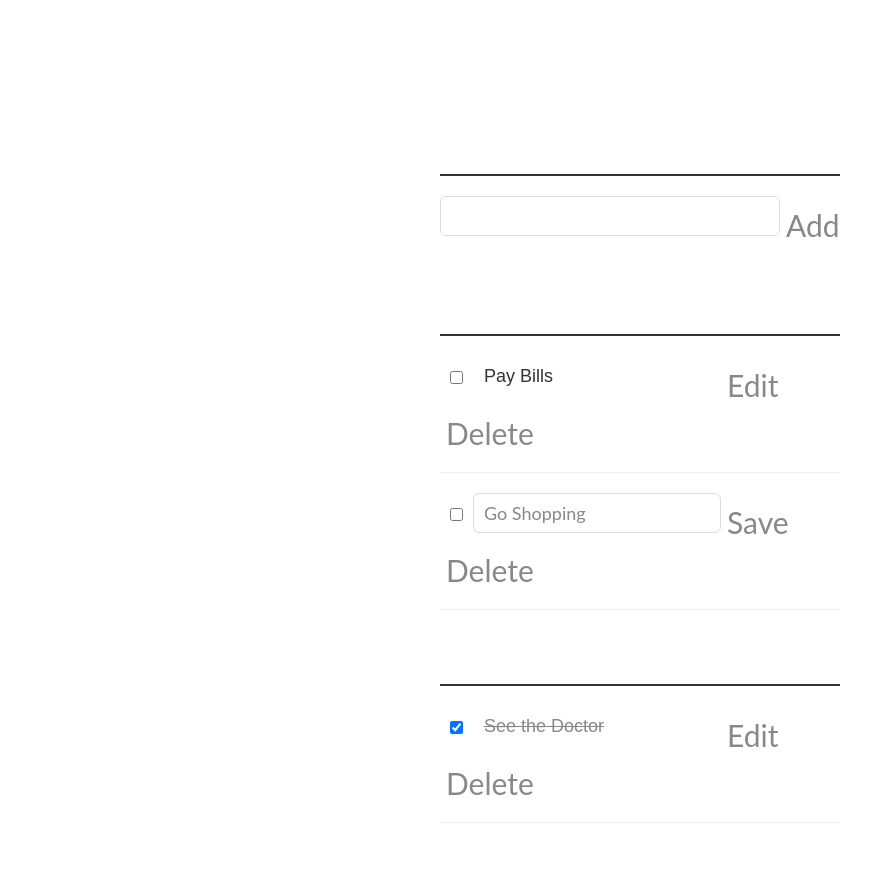
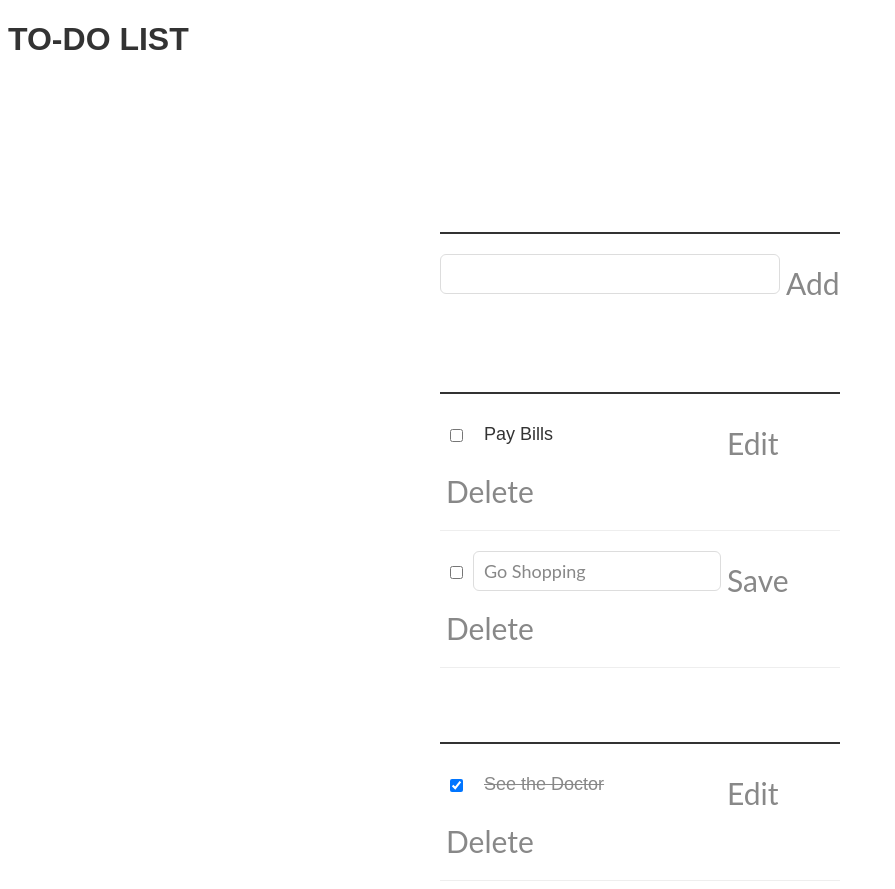
Before and after one commit to niki0718/todotasklist, a plain HTML site: page index.html in a window 1280 px wide. Shown: the whole page, without its empty margins (0-895 px from the left). Before the commit the page ends 831 px from the top, so only its background shows below. Drawn offline with Linux system fonts and the light colour scheme.

Commit message:
Update index.html

```diff
--- a/index.html
+++ b/index.html
@@ -7,6 +7,7 @@
    <meta name="viewport" content="width=device-width, initial-scale=1.0">
   </head>
   <body>
+    <h1 class="head">TO-DO LIST</h1>
     <div class="container">
       <p>
         <label for="new-task">Add Item</label><input id="new-task" type="text"><button>Add</button>
```
